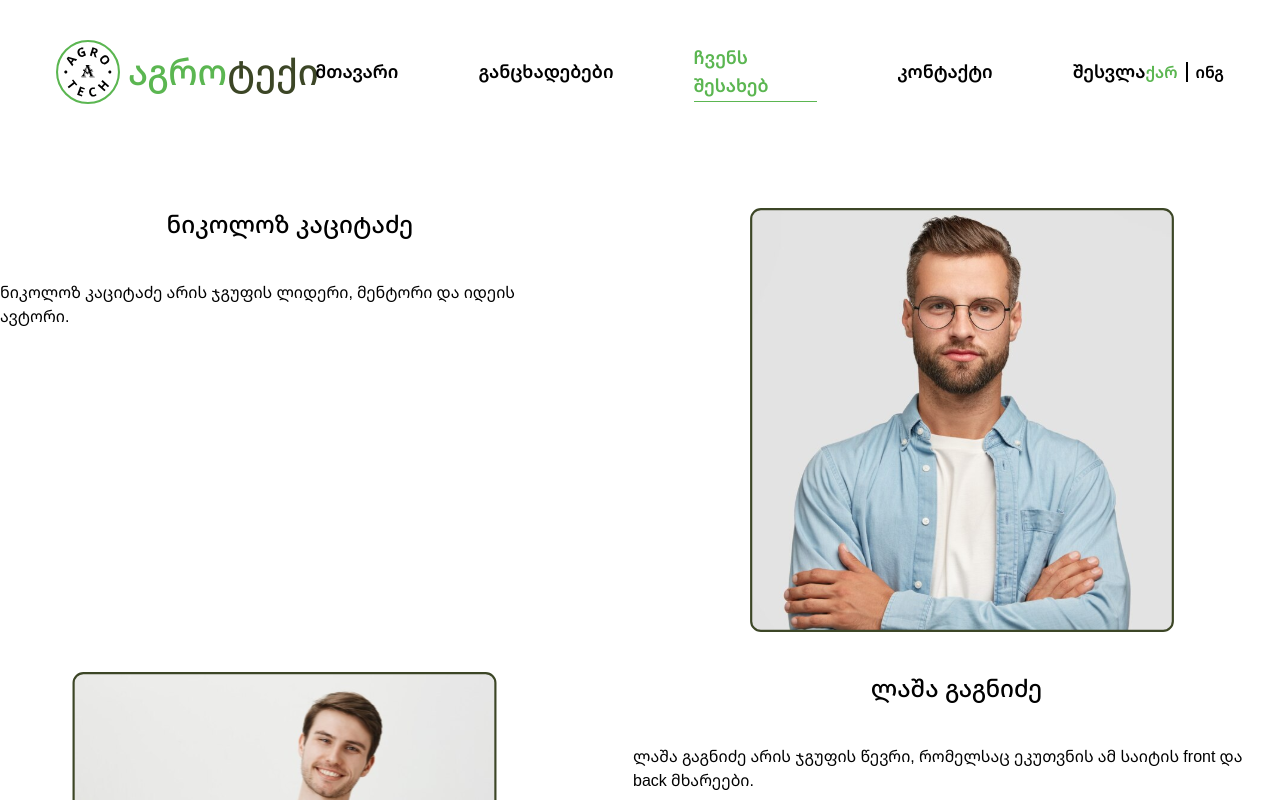
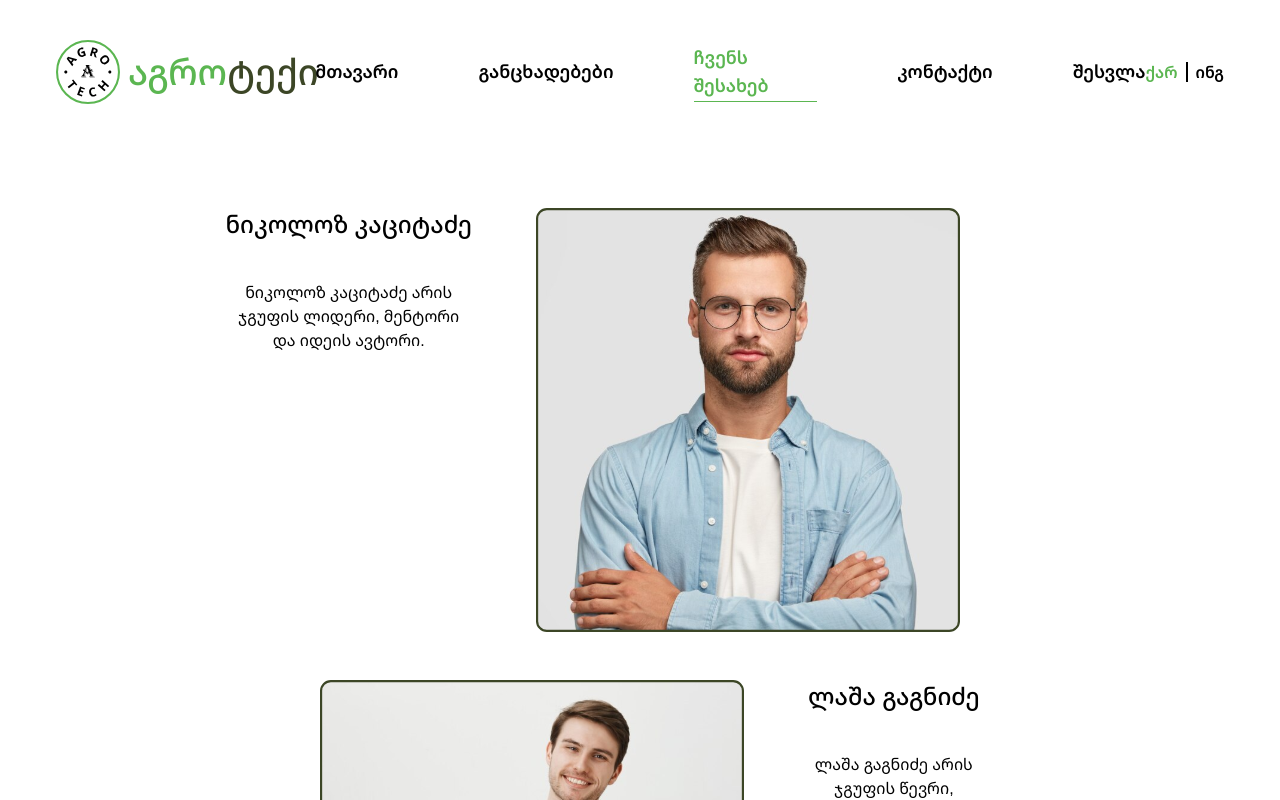
Before and after one commit to agrotech-ge/agro-tech-front, a Vue app: page /about in a window 1280 px wide. Shown: the top 800 px of the page. Built offline with nearby package versions, Linux system fonts and the light colour scheme; no server answers; what vue-recaptcha-v3 would draw is missing.

Commit message:
ჩვენს შესახებ: უბრალო ცვლილებები

```diff
--- a/src/components/main/Listing.vue
+++ b/src/components/main/Listing.vue
@@ -19,7 +19,7 @@ defineProps({
       <div class="flex justify-between text-primary">
         <p class="font-bold" v-text="data.price"/>
 
-        <p class="font-medium">ნახვა</p>
+        <router-link to="/" class="cursor-pointer font-medium">ნახვა</router-link>
       </div>
     </div>
   </div>
--- a/src/composables/useLogin.js
+++ b/src/composables/useLogin.js
@@ -12,7 +12,7 @@ export default function useLogin() {
     const handleSubmit = async () => {
         signInWithEmailAndPassword(auth, email.value, password.value)
             .then((response) => {
-                router.push('/main')
+                router.push('/')
                 console.log(response)
             })
             .catch((error) => console.log(error))
--- a/src/composables/useRegister.js
+++ b/src/composables/useRegister.js
@@ -1,7 +1,7 @@
-import {ref} from "vue";
-import {auth} from "../firebase/init";
+import {ref} from "vue"
+import {auth} from "../firebase/init"
 import {createUserWithEmailAndPassword} from 'firebase/auth'
-import {useRouter} from "vue-router";
+import {useRouter} from "vue-router"
 
 export default function useRegister() {
     const router = useRouter()
@@ -12,7 +12,7 @@ export default function useRegister() {
         {placeholder: "სახელი", model: "firstName"},
         {placeholder: "გვარი", model: "lastName"},
         {placeholder: "ქალაქი", model: "city"},
-        {placeholder: "უბანი", model: "distinct"},
+        {placeholder: "ტელ. ნომერი", model: "phoneNumber"},
         {placeholder: "ელ. ფოსტა", model: "email"}
     ];
 
@@ -24,7 +24,7 @@ export default function useRegister() {
         firstName: '',
         lastName: '',
         city: '',
-        distinct: '',
+        phoneNumber: '',
         email: '',
         verCode: '',
     });
@@ -32,7 +32,7 @@ export default function useRegister() {
     const validateFormData = () => {
         const valid = Object.values(formData.value).every(d => d);
         if (valid) {
-            router.push('/auth/registration-step-two/' + formData.value['email']);
+            router.push('/auth/register2/' + formData.value['email']);
         } else {
             alert("შეავსეთ ყველა ველი!")
         }
--- a/src/views/About.vue
+++ b/src/views/About.vue
@@ -6,15 +6,15 @@ const {_members} = useMain()
 
 <template>
   <div class="flex items-center justify-center pt-16 pb-32">
-    <div class="flex flex-col gap-y-10 gap-x-5">
+    <div class="w-1/2 flex flex-col gap-y-12 gap-x-5">
       <div :class="{'flex-row-reverse': index % 2 === 0}" class="flex gap-x-16" v-for="(member, index) in _members"
            :key="index">
         <img class="w-[646px] h-[424px]" :src="member.photo" alt="member image">
 
-        <div class="flex flex-col gap-y-10 items-center">
-          <p class="text-2xl font-medium" v-text="member.name"/>
+        <div class="w-1/2 flex flex-col gap-y-10 items-center">
+          <p class="whitespace-nowrap text-2xl font-medium" v-text="member.name"/>
 
-          <p v-text="member.description"/>
+          <p class="text-center" v-text="member.description"/>
         </div>
       </div>
     </div>
--- a/src/views/Login.vue
+++ b/src/views/Login.vue
@@ -13,14 +13,14 @@
         <label class="text-sm">დამახსოვრება</label>
       </div>
       <router-link class="text-xs font-semibold text-primary"
-                   to="/recover">
+                   to="/auth/recover">
         დაგავიწყდა?
       </router-link>
     </div>
     <button class="w-full font-medium text-white bg-primary py-[15px] rounded-[5px] mb-[25px] hover:shadow-xl">შესვლა
     </button>
     <h3 class="flex justify-center font-medium uppercase mb-[25px]">ან</h3>
-    <router-link to="/register"
+    <router-link to="/auth/register"
                  class="flex w-full justify-center border font-medium border-primary text-primary py-[15px] rounded-[5px] hover:bg-primary hover:text-white hover:shadow-xl">
       რეგისტრაცია
     </router-link>
```
